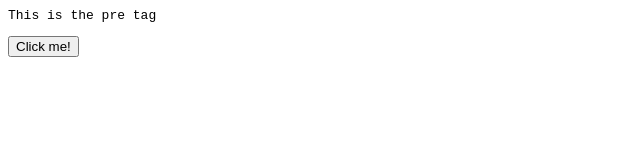
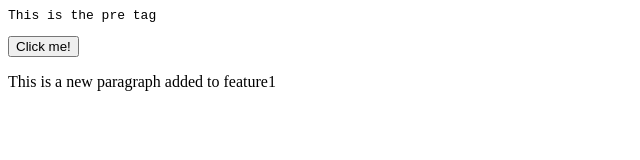
Before and after one commit to Bunnyshankar75/remote-repo, a plain HTML site: page index.html in a window 1280 px wide. Shown: the whole page, without its empty margins (0-640 px from the left). Drawn offline with Linux system fonts and the light colour scheme.

Commit message:
add para in feature1

```diff
--- a/index.html
+++ b/index.html
@@ -1,2 +1,3 @@
 <pre>This is the pre tag</pre>
 <button>Click me!</button>
+<p>This is a new paragraph added to feature1</p>
```
